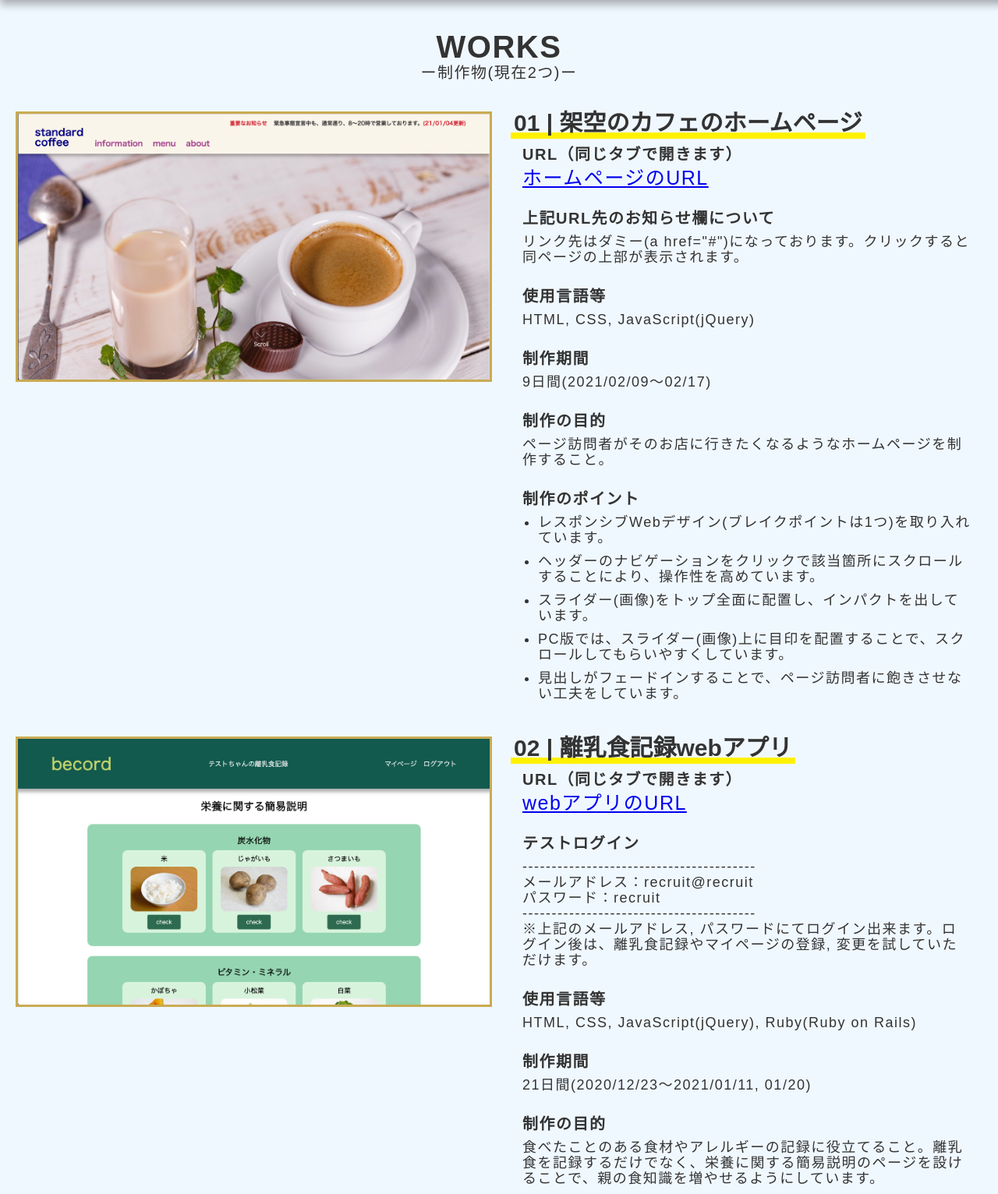
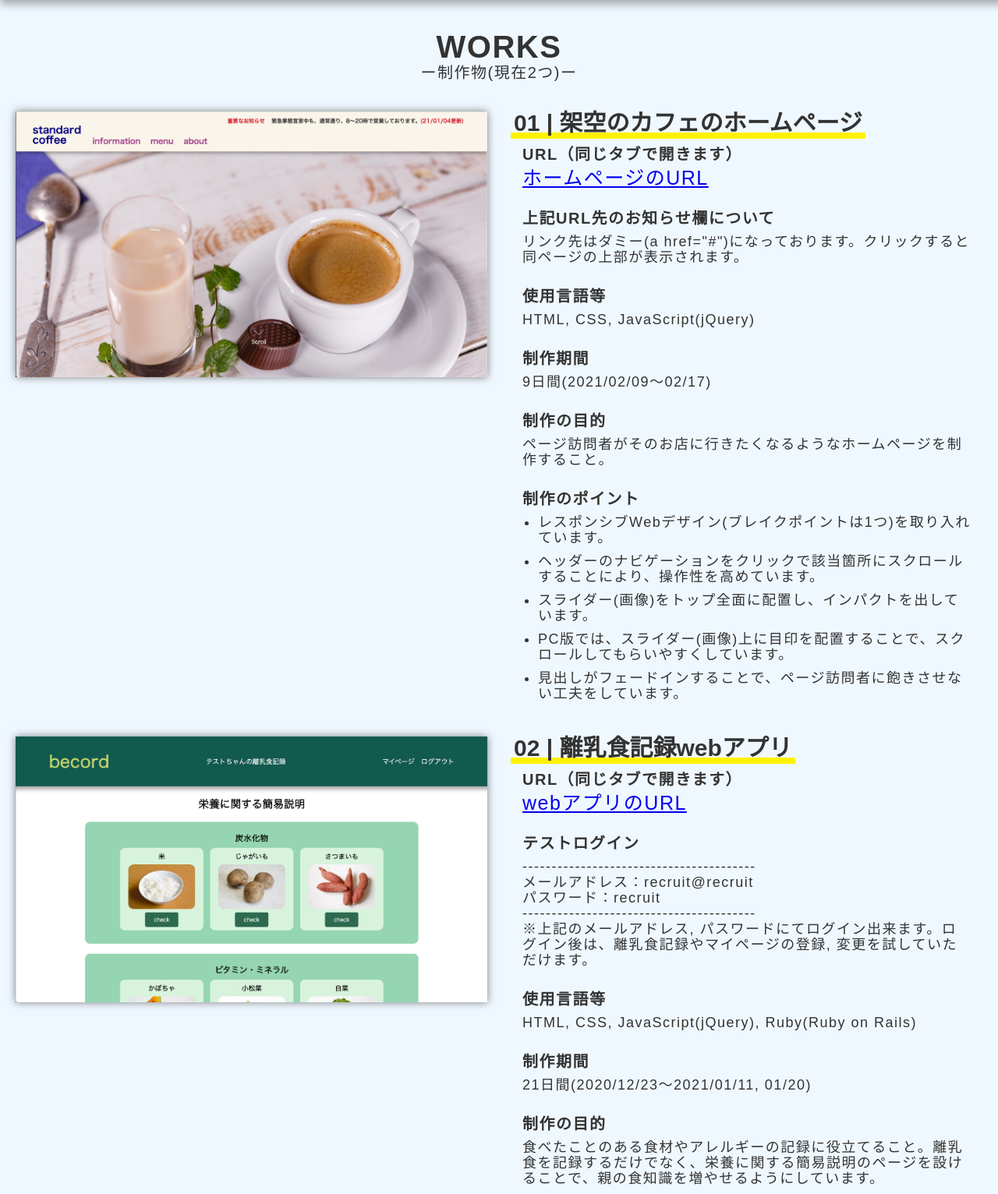
Before and after one commit to nanahamu/portfolio, a PHP site: page / in a window 1280 px wide. Shown: the part 100-1632 px from the top of the page at 78% size. Run offline with PHP 8.4, Linux system fonts and the light colour scheme.

Commit message:
ポートフォリオ画像の影の追加

```diff
--- a/css/style.css
+++ b/css/style.css
@@ -53,7 +53,7 @@ body{
 
 .image-area img{
     width: 100%;
-    border: 3px solid #c9ab53;
+    box-shadow: 0 0 10px rgba(0, 0, 0, 0.5);
 }
 .wrapper{
     padding: 15px;
```
